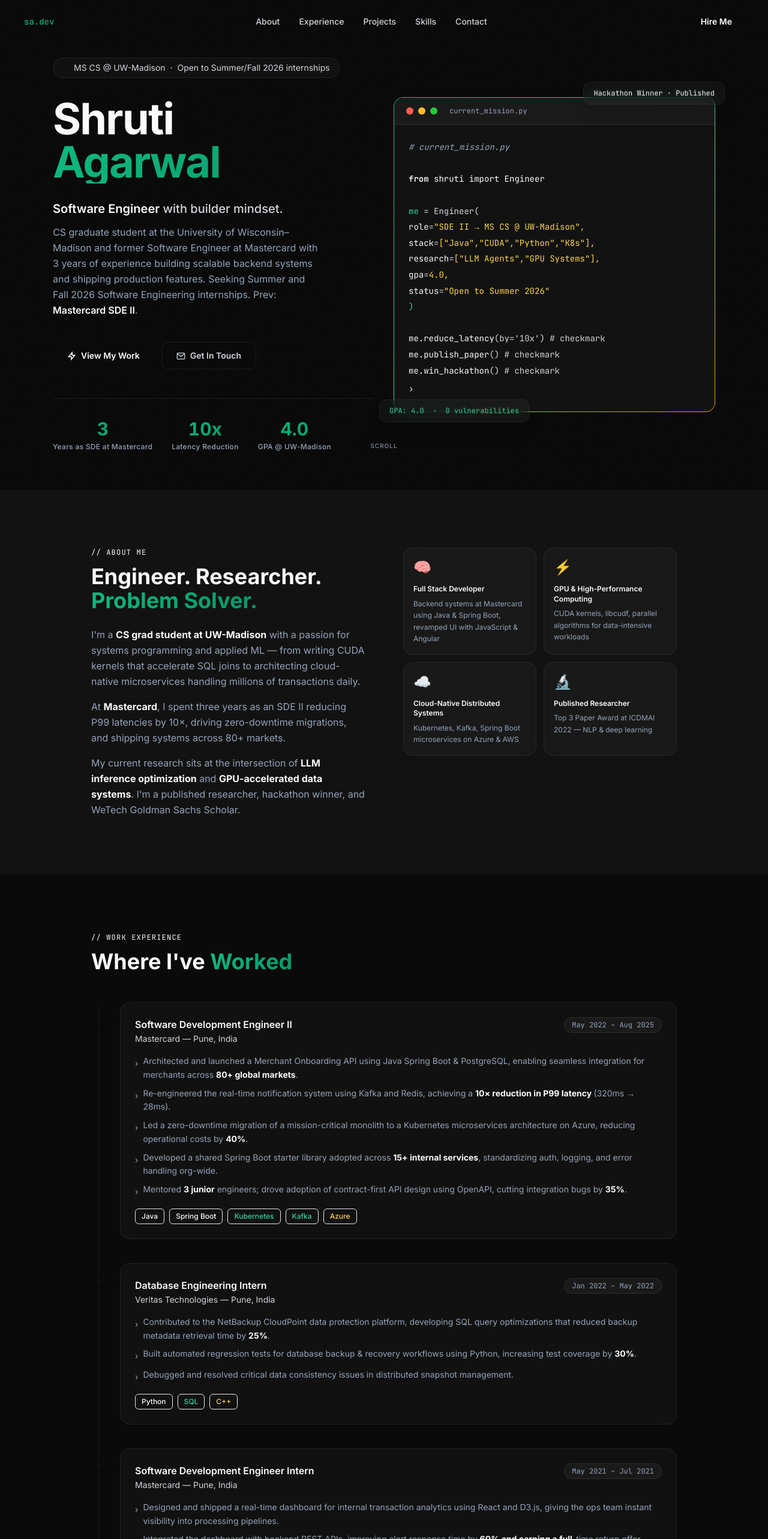
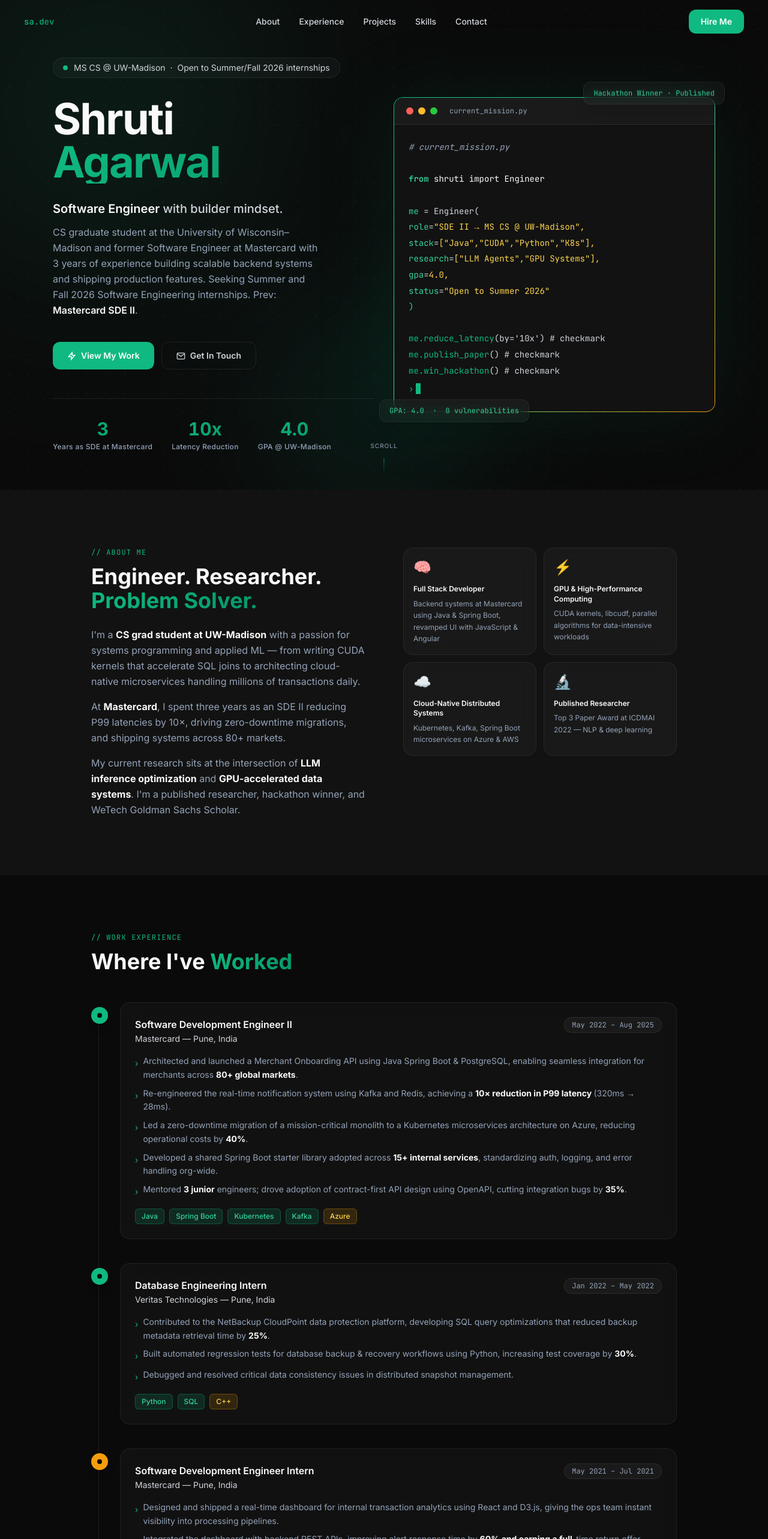
Before and after one commit to shrutinaredi/shruti-portfolio, a Next.js app: page / in a window 1280 px wide. Shown: the top 2566 px of the page at 60% size. Built offline with nearby package versions, Linux system fonts and the light colour scheme.

Commit message:
Fix all broken Tailwind color classes: emerald-DEFAULT→emerald, indigo-*→emerald-*

```diff
--- a/components/About.tsx
+++ b/components/About.tsx
@@ -16,7 +16,7 @@ export default function About() {
           {/* Text */}
           <div>
             <ScrollReveal>
-              <p className="font-mono text-xs text-emerald-DEFAULT tracking-widest uppercase mb-3">// about me</p>
+              <p className="font-mono text-xs text-emerald tracking-widest uppercase mb-3">// about me</p>
               <h2 className="text-3xl md:text-4xl font-bold leading-tight mb-6">
                 Engineer. Researcher. <span className="grad-text">Problem Solver.</span>
               </h2>
@@ -46,9 +46,9 @@ export default function About() {
           <div className="grid grid-cols-2 gap-3">
             {highlights.map((h, i) => (
               <ScrollReveal key={h.title} delay={i * 0.08} direction="right">
-                <div className="p-4 rounded-2xl glass border border-border hover:border-indigo-DEFAULT/30 transition-all duration-300 h-full group">
+                <div className="p-4 rounded-2xl glass border border-border hover:border-emerald/30 transition-all duration-300 h-full group">
                   <span className="text-2xl mb-3 block">{h.icon}</span>
-                  <h4 className="text-xs font-semibold text-text mb-1.5 leading-snug group-hover:text-indigo-light transition-colors">{h.title}</h4>
+                  <h4 className="text-xs font-semibold text-text mb-1.5 leading-snug group-hover:text-emerald-light transition-colors">{h.title}</h4>
                   <p className="text-xs text-dim leading-relaxed">{h.desc}</p>
                 </div>
               </ScrollReveal>
--- a/components/Experience.tsx
+++ b/components/Experience.tsx
@@ -6,7 +6,7 @@ const experiences = [
     company: "Mastercard",
     location: "Pune, India",
     date: "May 2022 – Aug 2025",
-    color: "bg-indigo-DEFAULT",
+    color: "bg-emerald",
     bullets: [
       "Architected and launched a Merchant Onboarding API using Java Spring Boot & PostgreSQL, enabling seamless integration for merchants across 80+ global markets.",
       "Re-engineered the real-time notification system using Kafka and Redis, achieving a 10× reduction in P99 latency (320ms → 28ms).",
@@ -15,11 +15,11 @@ const experiences = [
       "Mentored 3 junior engineers; drove adoption of contract-first API design using OpenAPI, cutting integration bugs by 35%.",
     ],
     tags: [
-      { label: "Java", color: "bg-indigo-DEFAULT/15 text-indigo-light border-indigo-DEFAULT/30" },
-      { label: "Spring Boot", color: "bg-indigo-DEFAULT/15 text-indigo-light border-indigo-DEFAULT/30" },
-      { label: "Kubernetes", color: "bg-emerald-DEFAULT/15 text-emerald-light border-emerald-DEFAULT/30" },
-      { label: "Kafka", color: "bg-emerald-DEFAULT/15 text-emerald-light border-emerald-DEFAULT/30" },
-      { label: "Azure", color: "bg-amber-DEFAULT/15 text-amber-light border-amber-DEFAULT/30" },
+      { label: "Java", color: "bg-emerald/15 text-emerald-light border-emerald/30" },
+      { label: "Spring Boot", color: "bg-emerald/15 text-emerald-light border-emerald/30" },
+      { label: "Kubernetes", color: "bg-emerald/15 text-emerald-light border-emerald/30" },
+      { label: "Kafka", color: "bg-emerald/15 text-emerald-light border-emerald/30" },
+      { label: "Azure", color: "bg-amber/15 text-amber-light border-amber/30" },
     ],
   },
   {
@@ -27,16 +27,16 @@ const experiences = [
     company: "Veritas Technologies",
     location: "Pune, India",
     date: "Jan 2022 – May 2022",
-    color: "bg-emerald-DEFAULT",
+    color: "bg-emerald",
     bullets: [
       "Contributed to the NetBackup CloudPoint data protection platform, developing SQL query optimizations that reduced backup metadata retrieval time by 25%.",
       "Built automated regression tests for database backup & recovery workflows using Python, increasing test coverage by 30%.",
       "Debugged and resolved critical data consistency issues in distributed snapshot management.",
     ],
     tags: [
-      { label: "Python", color: "bg-indigo-DEFAULT/15 text-indigo-light border-indigo-DEFAULT/30" },
-      { label: "SQL", color: "bg-emerald-DEFAULT/15 text-emerald-light border-emerald-DEFAULT/30" },
-      { label: "C++", color: "bg-amber-DEFAULT/15 text-amber-light border-amber-DEFAULT/30" },
+      { label: "Python", color: "bg-emerald/15 text-emerald-light border-emerald/30" },
+      { label: "SQL", color: "bg-emerald/15 text-emerald-light border-emerald/30" },
+      { label: "C++", color: "bg-amber/15 text-amber-light border-amber/30" },
     ],
   },
   {
@@ -44,15 +44,15 @@ const experiences = [
     company: "Mastercard",
     location: "Pune, India",
     date: "May 2021 – Jul 2021",
-    color: "bg-amber-DEFAULT",
+    color: "bg-amber",
     bullets: [
       "Designed and shipped a real-time dashboard for internal transaction analytics using React and D3.js, giving the ops team instant visibility into processing pipelines.",
       "Integrated the dashboard with backend REST APIs, improving alert response time by 60% and earning a full-time return offer.",
     ],
     tags: [
-      { label: "React", color: "bg-indigo-DEFAULT/15 text-indigo-light border-indigo-DEFAULT/30" },
-      { label: "D3.js", color: "bg-emerald-DEFAULT/15 text-emerald-light border-emerald-DEFAULT/30" },
-      { label: "Java", color: "bg-indigo-DEFAULT/15 text-indigo-light border-indigo-DEFAULT/30" },
+      { label: "React", color: "bg-emerald/15 text-emerald-light border-emerald/30" },
+      { label: "D3.js", color: "bg-emerald/15 text-emerald-light border-emerald/30" },
+      { label: "Java", color: "bg-emerald/15 text-emerald-light border-emerald/30" },
     ],
   },
 ];
@@ -62,7 +62,7 @@ export default function Experience() {
     <section id="experience" className="py-24 bg-bg">
       <div className="max-w-5xl mx-auto px-6">
         <ScrollReveal>
-          <p className="font-mono text-xs text-emerald-DEFAULT tracking-widest uppercase mb-3">
+          <p className="font-mono text-xs text-emerald tracking-widest uppercase mb-3">
             // work experience
           </p>
           <h2 className="text-3xl md:text-4xl font-bold mb-12">
@@ -85,7 +85,7 @@ export default function Experience() {
                   </div>
 
                   {/* Card */}
-                  <div className="p-6 rounded-2xl glass border border-border hover:border-indigo-DEFAULT/40 transition-all duration-300">
+                  <div className="p-6 rounded-2xl glass border border-border hover:border-emerald/40 transition-all duration-300">
                     <div className="flex flex-wrap items-start justify-between gap-2 mb-4">
                       <div>
                         <h3 className="text-base font-semibold text-text">
@@ -103,7 +103,7 @@ export default function Experience() {
                     <ul className="space-y-2 mb-4">
                       {exp.bullets.map((b) => (
                         <li key={b} className="text-sm text-dim leading-relaxed flex gap-2">
-                          <span className="text-emerald-DEFAULT mt-1 flex-shrink-0">›</span>
+                          <span className="text-emerald mt-1 flex-shrink-0">›</span>
                           <span dangerouslySetInnerHTML={{ __html: b.replace(/(\d+[\+×%][\w\s]*|80\+|15\+|3[\s]junior)/g, '<strong class="text-text">$&</strong>') }} />
                         </li>
                       ))}
--- a/components/Footer.tsx
+++ b/components/Footer.tsx
@@ -2,11 +2,11 @@ export default function Footer() {
   return (
     <footer className="py-6 border-t border-border bg-bg">
       <div className="max-w-5xl mx-auto px-6 flex flex-col sm:flex-row items-center justify-between gap-2 text-xs text-dim">
-        <span>Built with ♥ by <span className="text-indigo-light">Shruti Agarwal</span></span>
+        <span>Built with ♥ by <span className="text-emerald-light">Shruti Agarwal</span></span>
         <span className="font-mono">
           Next.js · Tailwind · Framer Motion
           <span className="mx-2">·</span>
-          press <kbd className="px-1 py-0.5 bg-bg2 border border-border rounded text-emerald-DEFAULT">`</kbd> for a secret
+          press <kbd className="px-1 py-0.5 bg-bg2 border border-border rounded text-emerald">`</kbd> for a secret
         </span>
         <span>© 2026</span>
       </div>
--- a/components/Hero.tsx
+++ b/components/Hero.tsx
@@ -43,9 +43,9 @@ export default function Hero() {
   return (
     <section id="hero" className="relative min-h-screen flex items-center pt-24 pb-16 overflow-hidden dot-grid noise">
       <div className="absolute inset-0 pointer-events-none overflow-hidden">
-        <div className="absolute -top-32 -left-32 w-[600px] h-[600px] rounded-full bg-indigo-DEFAULT/10 blur-[140px] animate-float" />
-        <div className="absolute top-1/2 -right-40 w-[500px] h-[500px] rounded-full bg-emerald-DEFAULT/8 blur-[120px] animate-float-delay" />
-        <div className="absolute -bottom-20 left-1/3 w-[400px] h-[400px] rounded-full bg-indigo-dark/10 blur-[100px] animate-float-delay2" />
+        <div className="absolute -top-32 -left-32 w-[600px] h-[600px] rounded-full bg-emerald/10 blur-[140px] animate-float" />
+        <div className="absolute top-1/2 -right-40 w-[500px] h-[500px] rounded-full bg-emerald/8 blur-[120px] animate-float-delay" />
+        <div className="absolute -bottom-20 left-1/3 w-[400px] h-[400px] rounded-full bg-emerald-dark/10 blur-[100px] animate-float-delay2" />
       </div>
 
       <div className="relative z-10 max-w-6xl mx-auto px-6 w-full">
@@ -54,11 +54,11 @@ export default function Hero() {
             <motion.div
               initial={{ opacity: 0, y: 16 }} animate={{ opacity: 1, y: 0 }}
               transition={{ duration: 0.5 }}
-              className="inline-flex items-center gap-2.5 px-4 py-1.5 rounded-full glass border border-indigo-DEFAULT/20 text-sm text-muted mb-8"
+              className="inline-flex items-center gap-2.5 px-4 py-1.5 rounded-full glass border border-emerald/20 text-sm text-muted mb-8"
             >
               <span className="relative flex h-2 w-2">
-                <span className="animate-ping absolute inline-flex h-full w-full rounded-full bg-emerald-DEFAULT opacity-75" />
-                <span className="relative inline-flex rounded-full h-2 w-2 bg-emerald-DEFAULT" />
+                <span className="animate-ping absolute inline-flex h-full w-full rounded-full bg-emerald opacity-75" />
+                <span className="relative inline-flex rounded-full h-2 w-2 bg-emerald" />
               </span>
               MS CS @ UW-Madison &nbsp;&middot;&nbsp; Open to Summer/Fall 2026 internships
             </motion.div>
@@ -91,13 +91,13 @@ export default function Hero() {
               className="flex flex-wrap gap-3 mb-12"
             >
               <a href="#projects"
-                className="inline-flex items-center gap-2 px-6 py-3 rounded-xl bg-indigo-DEFAULT hover:bg-indigo-dark text-white font-semibold text-sm transition-all duration-200 hover:shadow-lg hover:shadow-indigo-DEFAULT/30 hover:-translate-y-0.5"
+                className="inline-flex items-center gap-2 px-6 py-3 rounded-xl bg-emerald hover:bg-emerald-dark text-white font-semibold text-sm transition-all duration-200 hover:shadow-lg hover:shadow-emerald/30 hover:-translate-y-0.5"
               >
                 <svg width="15" height="15" fill="none" stroke="currentColor" strokeWidth="2.5" viewBox="0 0 24 24"><path d="M13 10V3L4 14h7v7l9-11h-7z"/></svg>
                 View My Work
               </a>
               <a href="mailto:sagarwal235@wisc.edu"
-                className="inline-flex items-center gap-2 px-6 py-3 rounded-xl border border-border text-muted hover:border-emerald-DEFAULT/60 hover:text-emerald-light font-semibold text-sm transition-all duration-200 hover:-translate-y-0.5"
+                className="inline-flex items-center gap-2 px-6 py-3 rounded-xl border border-border text-muted hover:border-emerald/60 hover:text-emerald-light font-semibold text-sm transition-all duration-200 hover:-translate-y-0.5"
               >
                 <svg width="15" height="15" fill="none" stroke="currentColor" strokeWidth="2" viewBox="0 0 24 24"><path d="M4 4h16c1.1 0 2 .9 2 2v12c0 1.1-.9 2-2 2H4c-1.1 0-2-.9-2-2V6c0-1.1.9-2 2-2z"/><polyline points="22,6 12,13 2,6"/></svg>
                 Get In Touch
@@ -118,7 +118,7 @@ export default function Hero() {
             className="hidden lg:block"
           >
             <div className="relative">
-              <div className="absolute inset-0 bg-indigo-DEFAULT/10 blur-3xl rounded-3xl" />
+              <div className="absolute inset-0 bg-emerald/10 blur-3xl rounded-3xl" />
               <div className="relative rounded-2xl overflow-hidden grad-border">
                 <div className="flex items-center gap-2 px-5 py-3.5 bg-bg3 border-b border-border">
                   <span className="w-3 h-3 rounded-full bg-[#ff5f57]" />
@@ -133,25 +133,25 @@ export default function Hero() {
                     >
                       {line.t === "blank"   && <div>&nbsp;</div>}
                       {line.t === "comment" && <div className="text-dim italic">{line.text}</div>}
-                      {line.t === "keyword" && <div><span className="text-indigo-light font-semibold">{line.text}</span><span className="text-text">{line.rest}</span></div>}
+                      {line.t === "keyword" && <div><span className="text-emerald-light font-semibold">{line.text}</span><span className="text-text">{line.rest}</span></div>}
                       {line.t === "var"     && <div><span className="text-emerald-light">{line.text}</span><span className="text-muted">{line.rest}</span></div>}
-                      {line.t === "prop"    && <div><span className="text-indigo-light">{line.text}</span><span className="text-muted">=</span><span className="text-amber-light">{line.val}</span></div>}
-                      {line.t === "call"    && <div><span className="text-emerald-DEFAULT">{line.text}</span><span className="text-muted">{line.suffix}</span></div>}
+                      {line.t === "prop"    && <div><span className="text-emerald-light">{line.text}</span><span className="text-muted">=</span><span className="text-amber-light">{line.val}</span></div>}
+                      {line.t === "call"    && <div><span className="text-emerald">{line.text}</span><span className="text-muted">{line.suffix}</span></div>}
                     </motion.div>
                   ))}
-                  <div className="mt-1 text-emerald-DEFAULT flex items-center">
+                  <div className="mt-1 text-emerald flex items-center">
                     <span>&#8250;</span>
-                    <span className="animate-blink ml-1 inline-block w-2 h-[18px] bg-emerald-DEFAULT align-middle" />
+                    <span className="animate-blink ml-1 inline-block w-2 h-[18px] bg-emerald align-middle" />
                   </div>
                 </div>
               </div>
               <motion.div animate={{ y: [0, -8, 0] }} transition={{ repeat: Infinity, duration: 3, ease: "easeInOut" }}
-                className="absolute -bottom-5 -left-6 glass rounded-xl px-4 py-2.5 border border-emerald-DEFAULT/30 text-xs font-mono text-emerald-light shadow-xl"
+                className="absolute -bottom-5 -left-6 glass rounded-xl px-4 py-2.5 border border-emerald/30 text-xs font-mono text-emerald-light shadow-xl"
               >
                 GPA: 4.0 &nbsp;&middot;&nbsp; 0 vulnerabilities
               </motion.div>
               <motion.div animate={{ y: [0, -6, 0] }} transition={{ repeat: Infinity, duration: 4, delay: 1, ease: "easeInOut" }}
-                className="absolute -top-5 -right-4 glass rounded-xl px-4 py-2.5 border border-indigo-DEFAULT/30 text-xs font-mono text-indigo-light shadow-xl"
+                className="absolute -top-5 -right-4 glass rounded-xl px-4 py-2.5 border border-emerald/30 text-xs font-mono text-emerald-light shadow-xl"
               >
                 Hackathon Winner &middot; Published
               </motion.div>
@@ -165,7 +165,7 @@ export default function Hero() {
       >
         <span className="tracking-widest uppercase text-[10px]">scroll</span>
         <motion.div animate={{ y: [0, 7, 0] }} transition={{ repeat: Infinity, duration: 1.5, ease: "easeInOut" }}
-          className="w-px h-7 bg-gradient-to-b from-indigo-DEFAULT/70 to-transparent"
+          className="w-px h-7 bg-gradient-to-b from-emerald/70 to-transparent"
         />
       </motion.div>
     </section>
--- a/components/Navbar.tsx
+++ b/components/Navbar.tsx
@@ -39,7 +39,7 @@ export default function Navbar() {
       <ul className="hidden md:flex items-center gap-8">
         {links.map((link) => (
           <li key={link.href}>
-            <a href={link.href} className="text-sm text-muted hover:text-indigo-light transition-colors duration-200 font-medium">
+            <a href={link.href} className="text-sm text-muted hover:text-emerald-light transition-colors duration-200 font-medium">
               {link.label}
             </a>
           </li>
@@ -49,7 +49,7 @@ export default function Navbar() {
       {/* CTA — Hire Me (desktop only; mobile menu has its own) */}
       <a
         href="mailto:sagarwal235@wisc.edu?subject=Hiring%20Inquiry&body=Hi%20Shruti%2C"
-        className="hidden md:inline-flex items-center gap-2 px-5 py-2.5 rounded-xl bg-emerald-DEFAULT text-white font-semibold text-sm hover:bg-emerald-dark transition-all duration-200 hover:-translate-y-0.5"
+        className="hidden md:inline-flex items-center gap-2 px-5 py-2.5 rounded-xl bg-emerald text-white font-semibold text-sm hover:bg-emerald-dark transition-all duration-200 hover:-translate-y-0.5"
       >
         Hire Me
       </a>
@@ -73,13 +73,13 @@ export default function Navbar() {
           >
             {links.map((link) => (
               <a key={link.href} href={link.href} onClick={() => setMenuOpen(false)}
-                className="text-muted hover:text-indigo-light transition-colors py-1"
+                className="text-muted hover:text-emerald-light transition-colors py-1"
               >
                 {link.label}
               </a>
             ))}
             <a href="mailto:sagarwal235@wisc.edu?subject=Hiring%20Inquiry&body=Hi%20Shruti%2C"
-              className="text-sm font-semibold px-4 py-2.5 rounded-xl bg-emerald-DEFAULT text-white text-center"
+              className="text-sm font-semibold px-4 py-2.5 rounded-xl bg-emerald text-white text-center"
             >
               Hire Me
             </a>
--- a/components/Projects.tsx
+++ b/components/Projects.tsx
@@ -33,7 +33,7 @@ export default function Projects() {
     <section id="projects" className="py-24 bg-bg2">
       <div className="max-w-5xl mx-auto px-6">
         <ScrollReveal>
-          <p className="font-mono text-xs text-emerald-DEFAULT tracking-widest uppercase mb-3">// projects</p>
+          <p className="font-mono text-xs text-emerald tracking-widest uppercase mb-3">// projects</p>
           <h2 className="text-3xl md:text-4xl font-bold mb-12">
             Things I&apos;ve <span className="grad-text">Built</span>
           </h2>
@@ -55,7 +55,7 @@ export default function Projects() {
                   <div className="flex items-center justify-between mb-5">
                     <span className="text-3xl">{p.icon}</span>
                     <a href={p.github} target="_blank" rel="noopener noreferrer"
-                      className="text-xs text-dim hover:text-indigo-light border border-border hover:border-indigo-DEFAULT/50 px-3 py-1.5 rounded-lg transition-all duration-200 font-mono"
+                      className="text-xs text-dim hover:text-emerald-light border border-border hover:border-emerald/50 px-3 py-1.5 rounded-lg transition-all duration-200 font-mono"
                     >
                       ↗ GitHub
                     </a>
@@ -77,7 +77,7 @@ export default function Projects() {
                   {/* Tags */}
                   <div className="flex flex-wrap gap-2">
                     {p.tags.map((t) => (
-                      <span key={t} className="text-xs px-2.5 py-1 rounded-lg bg-bg border border-border text-muted hover:border-indigo-DEFAULT/40 hover:text-indigo-light transition-all duration-200">
+                      <span key={t} className="text-xs px-2.5 py-1 rounded-lg bg-bg border border-border text-muted hover:border-emerald/40 hover:text-emerald-light transition-all duration-200">
                         {t}
                       </span>
                     ))}
```
Also changed, not shown: components/Contact.tsx (+5 -5 lines), components/Skills.tsx (+4 -4 lines).
